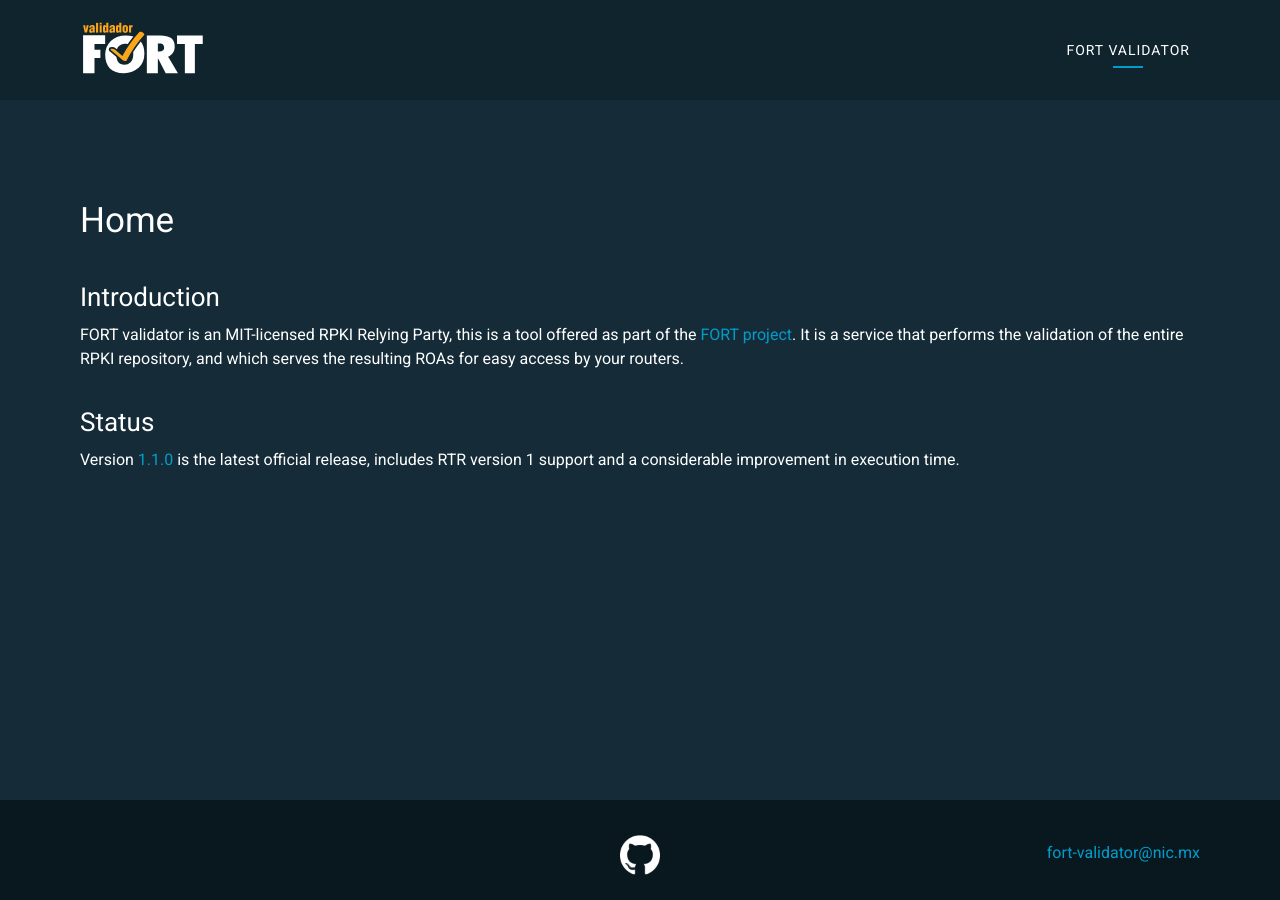
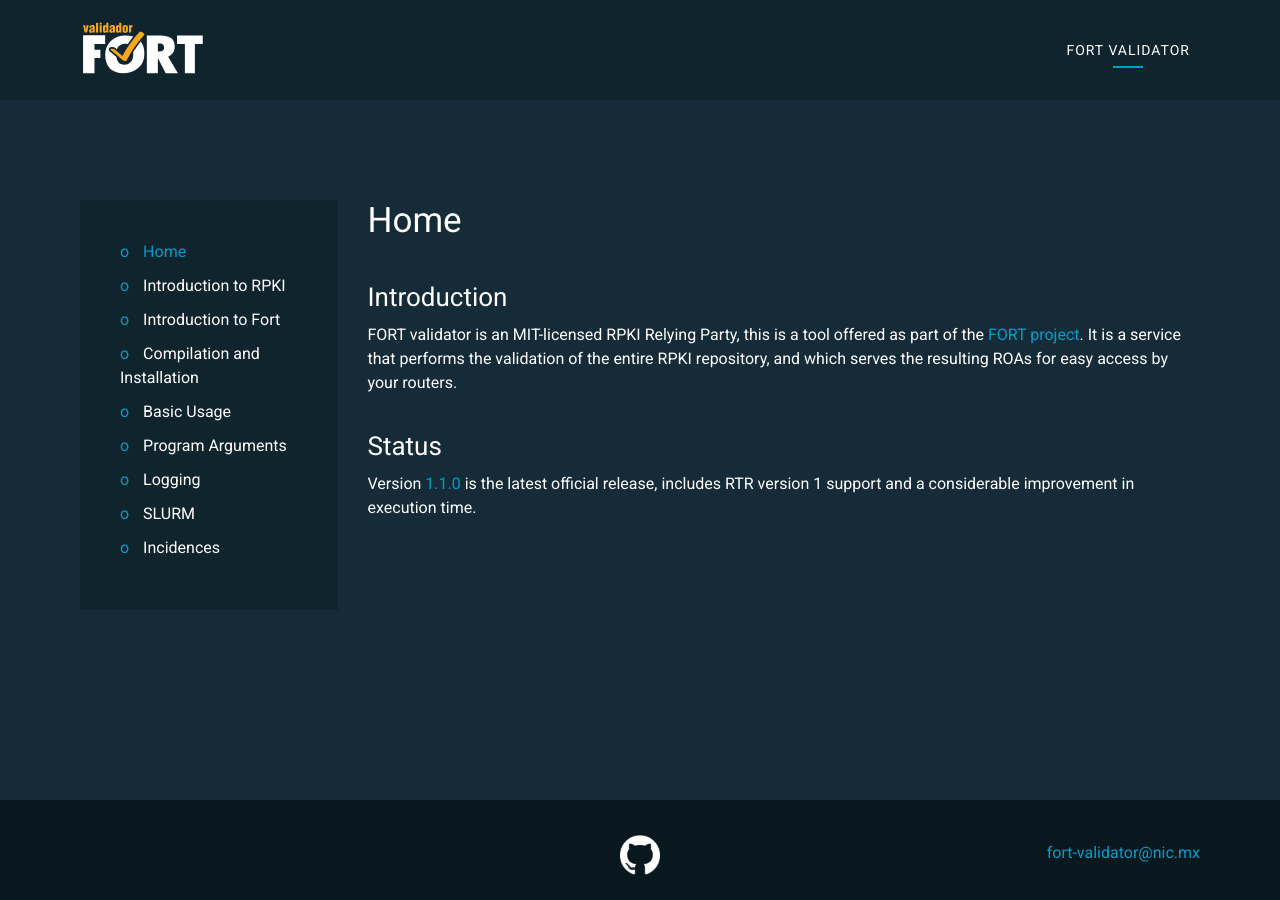
Before and after one commit to NICMx/FORT-validator, a Jekyll site: the page built from docs/index.md, in a window 1280 px wide. Built offline with Jekyll 4.4.1, drawn with Linux system fonts in a browser that asks for light colours.

Commit message:
Fix docs layout (menu wasn't visible from home)

```diff
--- a/docs/_layouts/default.html
+++ b/docs/_layouts/default.html
@@ -51,7 +51,6 @@
 <section class="site-section section-h-full">
 	<div class="container">
 		<div class="row">
-			{% if (page.url.size} > 5 %}
 			<div class="col-lg-3">
 				<aside class="site-aside">
 					<ul class="list-bullet">
@@ -85,7 +84,6 @@
 					</ul>
 				</aside>
 			</div>
-			{% endif %}
 			<div class="col">
 				<article class="article-section">
 				{{ content }}
```
